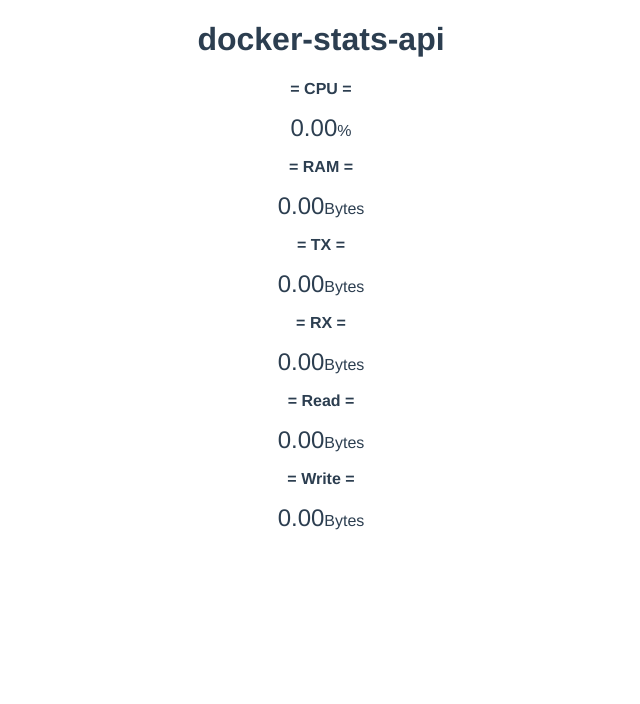
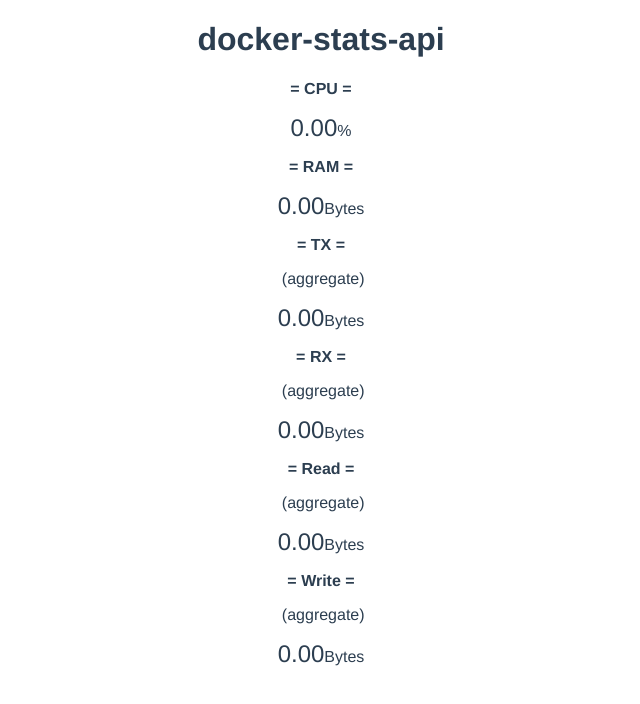
Before and after one commit to ForestHouse2316/WallpaperEngine-DockerStats, a Vue app: page / in a window 1280 px wide. Shown: the top 704 px of the page, without its empty margins (319-959 px from the left). Built offline with nearby package versions, Linux system fonts and the light colour scheme; no server answers.

Commit message:
Add aggregate tag on the StatItem name

```diff
--- a/src/App.vue
+++ b/src/App.vue
@@ -4,10 +4,10 @@
     <h1>{{ CONTAINER_NAME }}</h1>
     <StatItem name="CPU" :value="cpu" unit="%" />
     <StatItem name="RAM" :value="ram" :auto-data-unit="true" />
-    <StatItem name="TX" :value="tx" :auto-data-unit="true" />
-    <StatItem name="RX" :value="rx" :auto-data-unit="true" />
-    <StatItem name="Read" :value="read" :auto-data-unit="true" />
-    <StatItem name="Write" :value="write" :auto-data-unit="true" />
+    <StatItem name="TX" :value="tx" :auto-data-unit="true" :aggregate="AGGREGATE" />
+    <StatItem name="RX" :value="rx" :auto-data-unit="true" :aggregate="AGGREGATE" />
+    <StatItem name="Read" :value="read" :auto-data-unit="true" :aggregate="AGGREGATE" />
+    <StatItem name="Write" :value="write" :auto-data-unit="true" :aggregate="AGGREGATE" />
 
     <!-- SHOW_ALL_UI -->
     <div class="show-all-ui-container" v-if="SHOW_ALL_UI">
@@ -26,7 +26,7 @@ import StatItem from "./components/StatItem.vue";
 import ToastList from "./components/ToastList.vue";
 // module (import order is IMPORTANT. toast => user-props => puller)
 import { deleteToast, messages } from "./toast";
-import { SHOW_ALL_UI, SHOW_TOAST, CONTAINER_NAME } from "./user-props";
+import { SHOW_ALL_UI, SHOW_TOAST, CONTAINER_NAME, AGGREGATE } from "./user-props";
 import { refresh, cpu, ram, tx, rx, read, write } from "./puller";
 
 // start puller
--- a/src/components/StatItem.vue
+++ b/src/components/StatItem.vue
@@ -1,6 +1,7 @@
 <template>
     <div class="item">
         <p class="name">= {{ name }} =</p>
+        <p class="aggregate" v-if="aggregate">&nbsp;(aggregate)</p>
         <div class="value-container">
             <p class="value" v-if="autoDataUnit === false">{{ value.toFixed(2) }}</p>
             <p class="value" v-else>{{ (value / POW1024[pIdx]).toFixed(2) }}</p>
@@ -31,6 +32,10 @@ const props = defineProps({
         defualt: "",
     },
     autoDataUnit: { // Scale the value to fit in range [1, 1024), except the value exceeds 1024TB.
+        type: Boolean,
+        default: false,
+    },
+    aggregate: {
         type: Boolean,
         default: false,
     },
```
